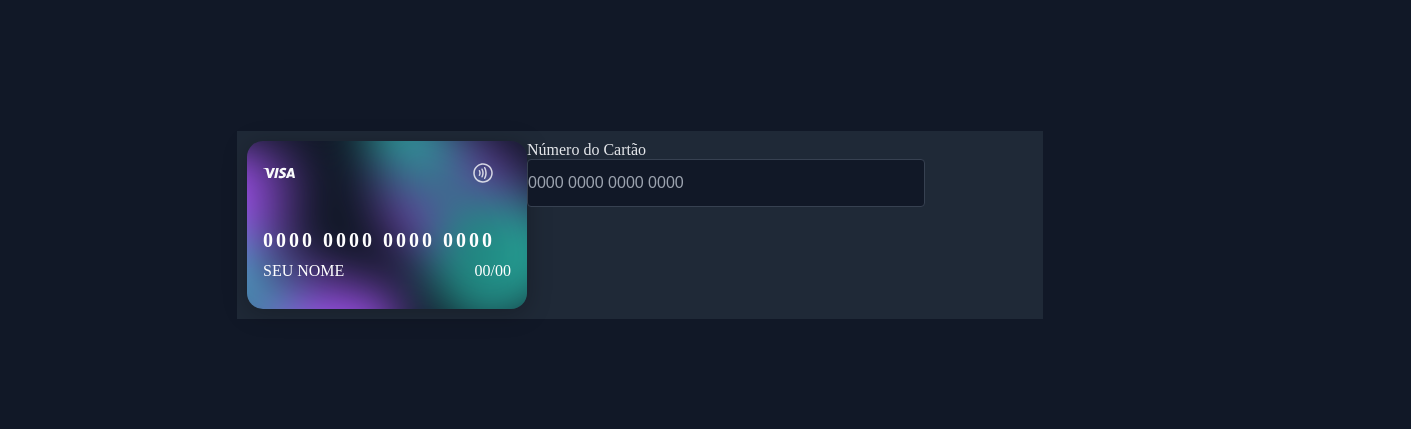
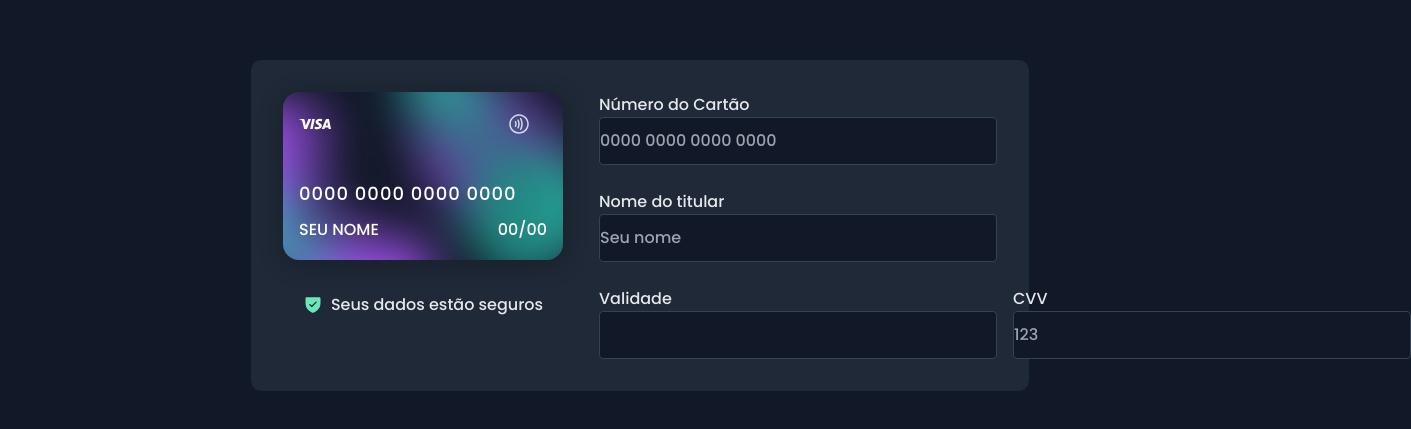
Before and after one commit to claytonfortunato/Cartao-13, a React (Vite) app: page / in a window 1280 px wide. Shown: the part 175-604 px from the top of the page, 1411 px wide, since content can reach past the window. Built offline with nearby package versions, Linux system fonts and the light colour scheme.

Commit message:
feat: components inputs

```diff
--- a/index.html
+++ b/index.html
@@ -8,6 +8,14 @@
       type="image/x-icon"
     />
     <meta name="viewport" content="width=device-width, initial-scale=1.0" />
+
+    <link rel="preconnect" href="https://fonts.googleapis.com" />
+    <link rel="preconnect" href="https://fonts.gstatic.com" crossorigin />
+    <link
+      href="https://fonts.googleapis.com/css2?family=Poppins:wght@300;500;700&display=swap"
+      rel="stylesheet"
+    />
+
     <title>Cartão de Credito</title>
   </head>
   <body>
--- a/src/components/Card/index.tsx
+++ b/src/components/Card/index.tsx
@@ -1,5 +1,6 @@
 import Visa from "../../assets/visa.svg";
 import Payment from "../../assets/ContactlessPayment.svg";
+import Security from "../../assets/ShieldCheck.svg";
 
 import { CardProps } from "../../@types/type";
 
@@ -20,6 +21,11 @@ export const Card = ({ number, name, cvv }: CardProps) => {
           <span>00/00</span>
         </C.MidInfo>
       </C.Wrapper>
+      <C.SafeInfo>
+        <img src={Security} alt="" />
+
+        <span>Seus dados estão seguros</span>
+      </C.SafeInfo>
     </C.CardContainer>
   );
 };
--- a/src/components/Card/styles.ts
+++ b/src/components/Card/styles.ts
@@ -6,6 +6,7 @@ export const CardContainer = styled.div`
   display: flex;
   flex-direction: column;
   align-items: center;
+  margin-right: 3.6rem;
 `;
 
 export const Wrapper = styled.div`
@@ -20,6 +21,7 @@ export const Wrapper = styled.div`
   border-radius: 16px;
   padding: 1.6rem;
   color: #fff;
+  margin-bottom: 3.2rem;
 `;
 
 export const TopInfo = styled.div`
@@ -37,10 +39,9 @@ export const NumberBox = styled.div`
   padding: 0;
   gap: 16px;
 
-  font-size: 20px;
-  font-weight: bold;
+  font-size: 18px;
   margin-top: 4rem;
-  letter-spacing: 0.3rem;
+  letter-spacing: 0.1rem;
 `;
 
 export const MidInfo = styled.div`
@@ -50,3 +51,14 @@ export const MidInfo = styled.div`
   text-transform: uppercase;
   margin-top: 1rem;
 `;
+
+export const SafeInfo = styled.div`
+  display: flex;
+  flex-direction: row;
+  align-items: center;
+  gap: 8px;
+  span {
+    font-size: 16px;
+    color: ${(props) => props.theme.gray200};
+  }
+`;
--- a/src/pages/Home/index.tsx
+++ b/src/pages/Home/index.tsx
@@ -16,6 +16,14 @@ export const Home = () => {
     setCardInfo((prev) => ({ ...prev, number: number }));
   };
 
+  const handleName = (name: string) => {
+    setCardInfo((prev) => ({ ...prev, name: name }));
+  };
+
+  const handleSegurity = (cvv: string) => {
+    setCardInfo((prev) => ({ ...prev, cvv: cvv }));
+  };
+
   return (
     <C.Container>
       <C.Wrapper>
@@ -32,6 +40,23 @@ export const Home = () => {
             currentValue={cardInfo.number}
             onFieldChanged={handleCardNumber}
           />
+
+          <Field
+            label="Nome do titular"
+            type="text"
+            currentValue={cardInfo.name}
+            onFieldChanged={handleName}
+          />
+
+          <C.BoxInput>
+            <Field label="Validade" type="tel" />
+            <Field
+              label="CVV"
+              type="tel"
+              currentValue={cardInfo.cvv}
+              onFieldChanged={handleSegurity}
+            />
+          </C.BoxInput>
         </C.WrapperInput>
       </C.Wrapper>
     </C.Container>
--- a/src/pages/Home/styles.ts
+++ b/src/pages/Home/styles.ts
@@ -9,15 +9,38 @@ export const Container = styled.div`
 `;
 
 export const Wrapper = styled.div`
-  padding: 1rem;
-  width: 806px;
+  padding: 3.2rem;
+  width: 100%;
   height: 100%;
   display: flex;
+  border-radius: 10px;
 
   background-color: ${(props) => props.theme.gray800};
 `;
 
 export const WrapperInput = styled.div`
+  width: 398px;
   display: flex;
   flex-direction: column;
+  align-items: flex-start;
+  gap: 24px;
+  padding: 0;
+
+  flex: none;
+  order: 0;
+  flex-grow: 1;
 `;
+
+export const BoxInput = styled.div`
+  display: flex;
+  flex: none;
+  order: 2;
+  flex-grow: 0;
+  align-self: stretch;
+  gap: 16px;
+
+  input {
+    width: 100%;
+    flex: none;
+  }
+`;
--- a/src/styles/global.ts
+++ b/src/styles/global.ts
@@ -9,6 +9,7 @@ export const GlobalStyle = createGlobalStyle`
         margin: 0;
         padding: 0;
         box-sizing: border-box;
+        font-family: 'Poppins', sans-serif;
     }
 
     body {
```
